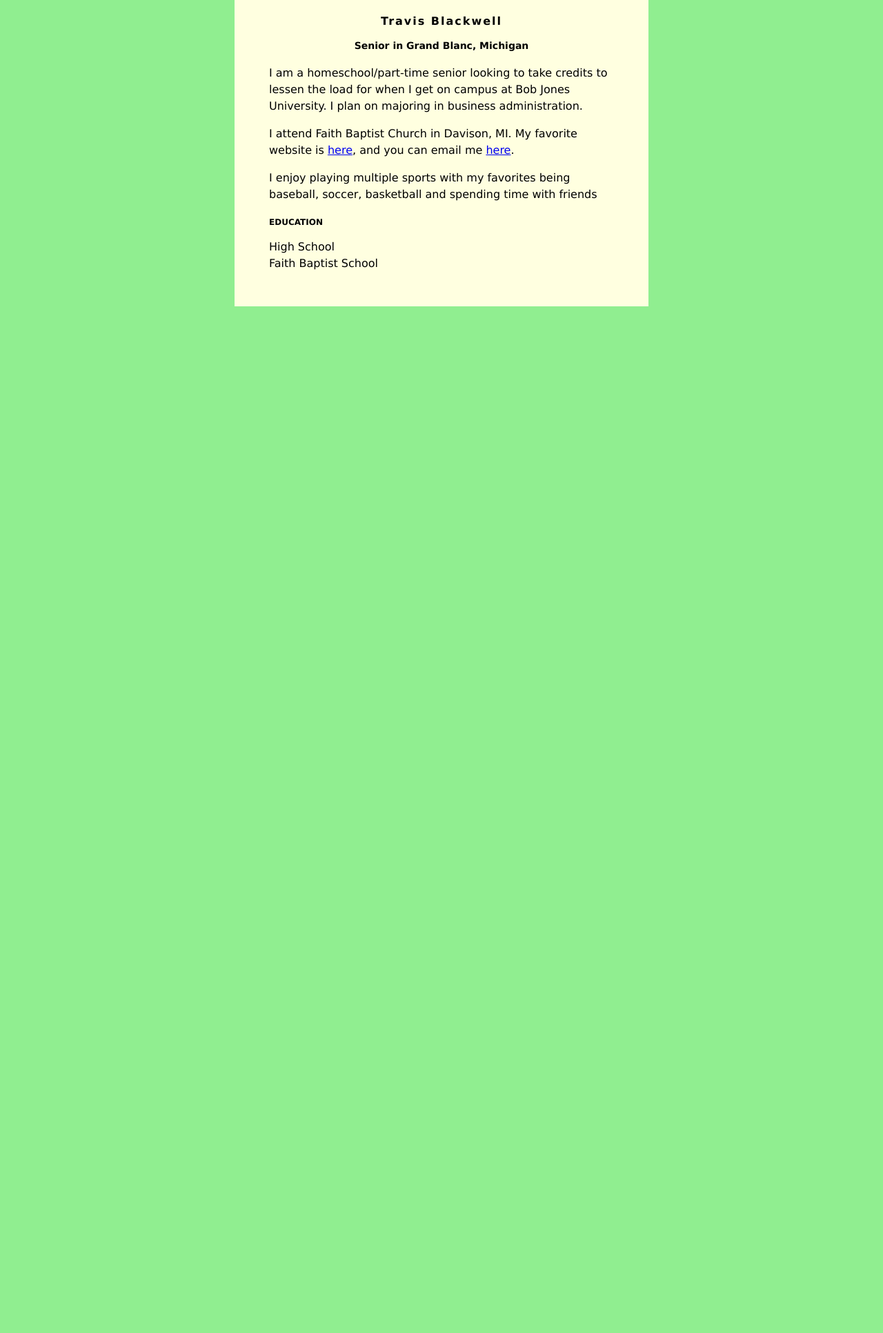
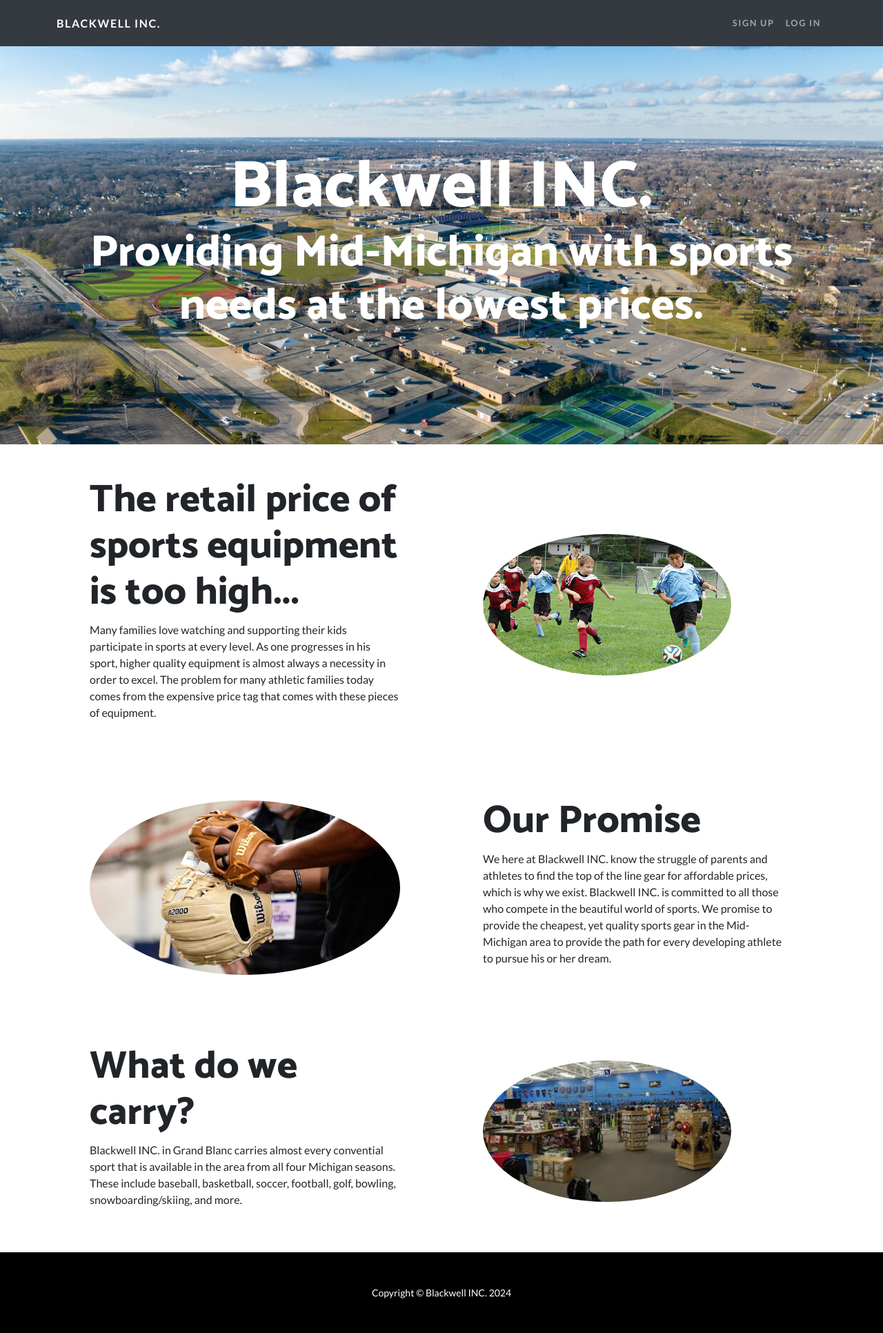
Before and after one commit to travblack/travblack.github.io, a plain HTML site: page index.html in a window 1280 px wide. Shown: the whole page at 69% size. Before the commit the page ends 800 px from the top, so only its background shows below. Drawn offline with Linux system fonts and the light colour scheme.

Commit message:
Add files via upload

```diff
--- a/index.html
+++ b/index.html
@@ -1,52 +1,89 @@
-<html>
+<!DOCTYPE html>
+<html data-bs-theme="light" lang="en" style="margin-top: 0px;padding-top: 0px;">
+
 <head>
-<style>
-body {
-    background: lightgreen;
-    font-family: Verdana;
-}
-#content {
-    background: lightyellow;
-    min-width: 200px;
-    max-width: 500px;
-    padding: 50px;
-    margin: auto;
-    margin-top: -50px;
-    line-height: 150%;
-}
-h1 {
-    letter-spacing: 2px;
-    font-size: 16px;
-    text-align: center;
-}
-h2 {
-    font-size: 14px;
-    text-align: center;
-}
-h3 {
-    font-size: 12px;
-}
-</style>
+    <meta charset="utf-8">
+    <meta name="viewport" content="width=device-width, initial-scale=1.0, shrink-to-fit=no">
+    <title>Home - Blackwell INC.</title>
+    <link rel="stylesheet" href="assets/bootstrap/css/bootstrap.min.css">
+    <link rel="stylesheet" href="https://fonts.googleapis.com/css?family=Catamaran:100,200,300,400,500,600,700,800,900&amp;display=swap">
+    <link rel="stylesheet" href="https://fonts.googleapis.com/css?family=Lato:100,100i,300,300i,400,400i,700,700i,900,900i&amp;display=swap">
 </head>
+
 <body>
-    <div id="content">
-        <h1>Travis Blackwell</h1>
-        <h2>Senior in Grand Blanc, Michigan</h2>
+    <nav class="navbar navbar-expand-lg fixed-top bg-dark navbar-custom navbar-dark" data-bs-theme="dark">
+        <div class="container"><a class="navbar-brand" href="#">Blackwell INC.</a><button data-bs-toggle="collapse" class="navbar-toggler" data-bs-target="#navbarResponsive"><span class="visually-hidden">Toggle navigation</span><span class="navbar-toggler-icon"></span></button>
+            <div class="collapse navbar-collapse" id="navbarResponsive">
+                <ul class="navbar-nav ms-auto">
+                    <li class="nav-item"><a class="nav-link" href="#">Sign Up</a></li>
+                    <li class="nav-item"><a class="nav-link" href="#">Log In</a></li>
+                </ul>
+            </div>
+        </div>
+    </nav>
+    <header class="text-center text-white masthead" style="background: url(&quot;assets/img/grand-blanc-community-high-school-grand-blanc-mi-6-schoolphoto.jpg&quot;) top / cover;">
+        <div class="masthead-content">
+            <div class="container">
+                <h1 class="masthead-heading mb-0">Blackwell INC.</h1>
+                <h2 class="masthead-subheading mb-0">Providing Mid-Michigan with sports needs at the lowest prices.</h2>
+            </div>
+        </div>
+        <div style="backdrop-filter: opacity(1);-webkit-backdrop-filter: opacity(1);"></div>
+        <div></div>
+        <div></div>
+        <div></div>
+    </header>
+    <section>
+        <div class="container">
+            <div class="row align-items-center">
+                <div class="col-lg-6 order-lg-2">
+                    <div class="p-5"><img class="rounded-circle img-fluid" src="assets/img/u10anthony.jpg" width="360" height="204"></div>
+                </div>
+                <div class="col-lg-6 order-lg-1">
+                    <div class="p-5">
+                        <h2 class="display-4">The retail price of sports equipment is too high...</h2>
+                        <p>Many families love watching and supporting their kids participate in sports at every level. As one progresses in his sport, higher quality equipment is almost always a necessity in order to excel. The problem for many athletic families today comes from the expensive price tag that comes with these pieces of equipment.&nbsp;</p>
+                    </div>
+                </div>
+            </div>
+        </div>
+    </section>
+    <section>
+        <div class="container">
+            <div class="row align-items-center">
+                <div class="col-lg-6 order-lg-1">
+                    <div class="p-5"><img class="rounded-circle img-fluid" src="assets/img/Glove%20Day%2016x9.webp"></div>
+                </div>
+                <div class="col-lg-6 order-lg-2">
+                    <div class="p-5">
+                        <h2 class="display-4">Our Promise</h2>
+                        <p>We here at Blackwell INC. know the struggle of parents and athletes to find the top of the line gear for affordable prices, which is why we exist. Blackwell INC. is committed to all those who compete in the beautiful world of sports. We promise to provide the cheapest, yet quality sports gear in the Mid-Michigan area to provide the path for every developing athlete to pursue his or her dream.&nbsp;</p>
+                    </div>
+                </div>
+            </div>
+        </div>
+    </section>
+    <section>
+        <div class="container">
+            <div class="row align-items-center">
+                <div class="col-lg-6 order-lg-2">
+                    <div class="p-5"><img class="rounded-circle img-fluid" src="assets/img/used%20sports.jpeg" width="360" height="205"></div>
+                </div>
+                <div class="col-lg-6 order-lg-1">
+                    <div class="p-5">
+                        <h2 class="display-4">What do we carry?</h2>
+                        <p>Blackwell INC. in Grand Blanc carries almost every convential sport that is available in the area from all four Michigan seasons. These include baseball, basketball, soccer, football, golf, bowling, snowboarding/skiing, and more.&nbsp;</p>
+                    </div>
+                </div>
+            </div>
+        </div>
+    </section>
+    <footer class="py-5 bg-black">
+        <div class="container">
+            <p class="text-center text-white m-0 small">Copyright&nbsp;© Blackwell INC. 2024</p>
+        </div>
+    </footer>
+    <script src="assets/bootstrap/js/bootstrap.min.js"></script>
+</body>
 
-         <p>I am a homeschool/part-time senior looking to take credits to lessen the load for when I get on campus at Bob Jones University.
-           I plan on majoring in business administration. </p>
-         <p>
-            I attend Faith Baptist Church in Davison, MI. My favorite website is
-            <a href="https://www.ebay.com/">here</a>, and you can email me
-            <a href="mailto:tblac910@students.bju.edu">here</a>.
-         </p>
-         <p>
-            I enjoy playing multiple sports with my favorites being baseball, soccer, basketball and
-           spending time with friends
-         </p>
-        <h3>EDUCATION</h3>
-        High School <br />
-        Faith Baptist School
-    </div>
-</body>
 </html>
```
Also changed, not shown: assets/bootstrap/css/bootstrap.min.css (added), assets/bootstrap/js/bootstrap.min.js (added), assets/img/01.jpg (added), assets/img/02.jpg (added), assets/img/03.jpg (added), assets/img/Glove Day 16x9.webp (added), assets/img/grand-blanc-community-high-school-grand-blanc-mi-6-schoolphoto.jpg (added), assets/img/u10anthony.jpg (added), assets/img/used sports.jpeg (added).
